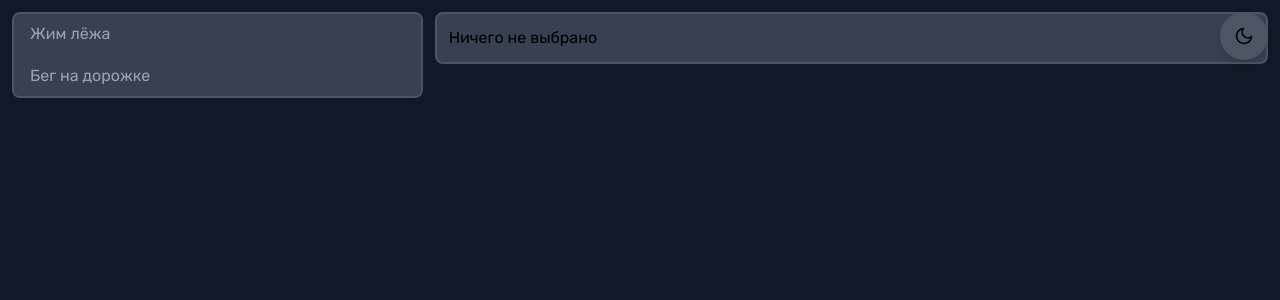
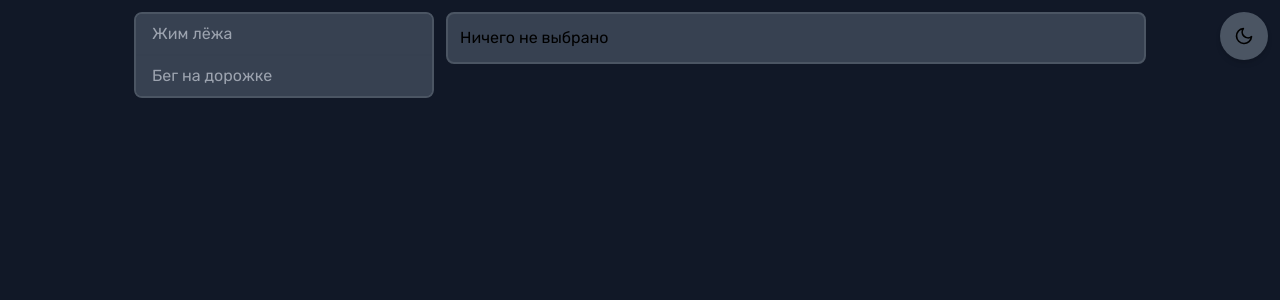
Before and after one commit to Nefritor/react-sandbox, a React (Create React App) app: page /constructor in a window 1280 px wide. Shown: the top 300 px of the page. Built offline with nearby package versions, Linux system fonts and the light colour scheme.

Commit message:
v0.6 - added exercise constructor

```diff
--- a/src/Constructor/_exercise/Edit/Edit.tsx
+++ b/src/Constructor/_exercise/Edit/Edit.tsx
@@ -99,9 +99,7 @@ export default function Edit(props: IProps): ReactElement {
     useEffect(() => {
         if (props.selectedId) {
             const exercise = data.find((item) => item.id === props.selectedId);
-            if (exercise) {
-                setSelectedExercise(exercise);
-            }
+            setSelectedExercise(exercise);
         }
     }, [props.selectedId]);
 
@@ -109,7 +107,9 @@ export default function Edit(props: IProps): ReactElement {
         <Block>
             {
                 !selectedExercise ?
-                    <div>Ничего не выбрано</div> :
+                    !props.selectedId ?
+                        <div>Ничего не выбрано</div> :
+                        <div>Данных нет</div> :
                     <div className='flex flex-col gap-3'>
                         <div className='text-xl'>
                             <Text value={selectedExercise.title}
--- a/src/Constructor/_exercise/Main/Main.tsx
+++ b/src/Constructor/_exercise/Main/Main.tsx
@@ -12,12 +12,12 @@ export default function Main(): ReactElement {
                 <Suspense>
                     <ThemeSwitch className='absolute right-3 top-3 shadow-md'/>
                 </Suspense>
-                <div className='flex gap-3'>
-                    <div className='w-full shrink-[2]'>
+                <div className='flex flex-col sm:flex-row gap-3 justify-center'>
+                    <div className='w-full shrink-[2] sm:max-w-[300px] max-h-[200px] sm:max-h-full scrollbar-thin rounded-md'>
                         <ExerciseList selectedId={selectedId}
                                       onExerciseSelected={setSelectedId}/>
                     </div>
-                    <div className='w-full shrink'>
+                    <div className='w-full shrink max-w-[700px]'>
                         <ExerciseEdit selectedId={selectedId}/>
                     </div>
                 </div>
```
